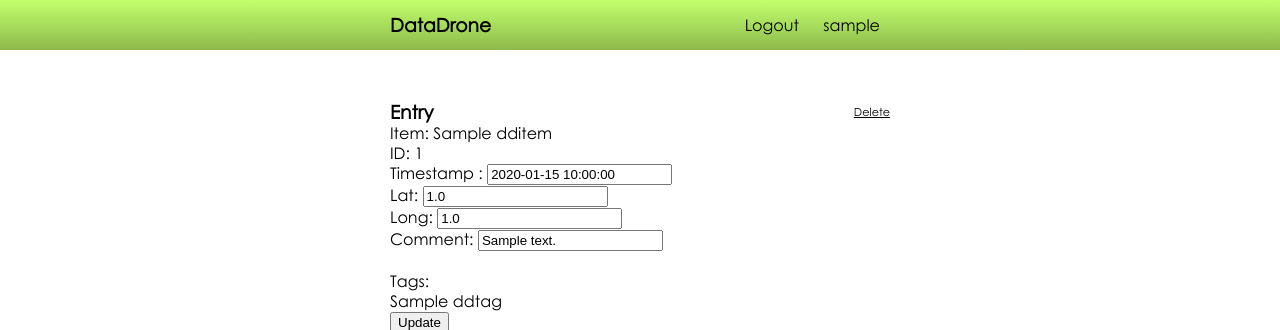
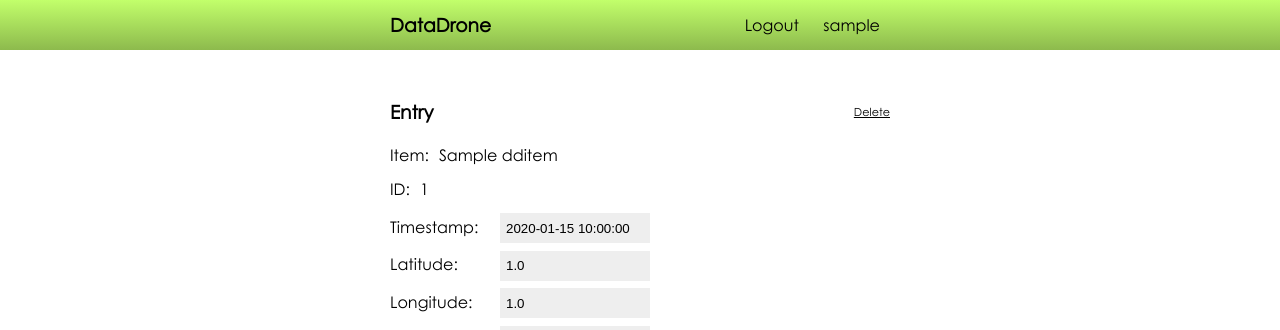
Before and after one commit to SamuelRosander/datadrone, a Flask app: page /entry/1 in a window 1280 px wide. Shown: the top 330 px of the page. Run offline with Flask 2, Linux system fonts and the light colour scheme; a user stored in the database is signed in; tables that the repository leaves empty hold one stand-in row (values such as "Sample post"); some libraries are stand-ins or nearby versions.

Commit message:
Visual changes to entry page

```diff
--- a/datadrone/static/style.css
+++ b/datadrone/static/style.css
@@ -28,8 +28,7 @@ a:hover {
 }
 
 h1, h2, h3, h4, h5, h6 {
-	padding: 0;
-	margin: 0;
+	margin: 0 0 20px 0;
 }
 
 #banner {
@@ -64,6 +63,18 @@ h1, h2, h3, h4, h5, h6 {
 
 .right {
   float:right;
+}
+
+.entry-label {
+  height: 30px;
+  margin: 2px 0;
+  padding-right: 10px;
+  /* width: 100px; */
+  display: inline-block;
+}
+
+.fixed-width {
+  width: 100px;
 }
 
 .form {
--- a/datadrone/templates/entry.html
+++ b/datadrone/templates/entry.html
@@ -3,18 +3,18 @@
 {% block body %}
 
 <div class="right">
-  <a href="{{ url_for('entry_delete', entry_id=entry.entry_id) }}" class="link-small">Delete</a>
+  <a href="{{ url_for('entry_delete', entry_id=entry.entry_id) }}" class="link-small" onClick="return confirm('Are you sure you want to delete this entry?')">Delete</a>
 </div>
 <h3>Entry</h3>
 <form method="POST" action="">
   {{ form.hidden_tag() }}
 
-  Item: <a href="{{ url_for('details', item_id=entry.item.item_id) }}">{{ entry.item.itemname }}</a><br>
-  ID: {{ entry.entry_id }}<br>
-  Timestamp : {{ form.timestamp }}<br>
-  Lat: {{ form.latitude }}<br>
-  Long: {{ form.longitude }}<br>
-  Comment: {{ form.comment }}<br>
+  <span class="entry-label">Item:</span><a href="{{ url_for('details', item_id=entry.item.item_id) }}">{{ entry.item.itemname }}</a><br>
+  <span class="entry-label">ID:</span>{{ entry.entry_id }}<br>
+  <span class="entry-label fixed-width">Timestamp:</span>{{ form.timestamp(class="form-small") }}<br>
+  <span class="entry-label fixed-width">Latitude:</span>{{ form.latitude(class="form-small") }}<br>
+  <span class="entry-label fixed-width">Longitude:</span>{{ form.longitude(class="form-small") }}<br>
+  <span class="entry-label fixed-width">Comment:</span>{{ form.comment(class="form-small") }}<br>
   <br>
   Tags:<br>
   {% for entrytag in entry.entrytags %}
@@ -27,8 +27,15 @@
 <script>
   function initMap() {
     var map = new google.maps.Map(document.getElementById('map'), {
-        zoom: 15,
-        center: {lat: {{ entry.latitude }}, lng: {{ entry.longitude }}}
+        {% if entry.latitude and entry.longitude %}
+          zoom: 15,
+          center: {lat: {{ entry.latitude }}, lng: {{ entry.longitude }}},
+        {% else %}
+          zoom: 1,
+          center: {lat: 0, lng: 0},
+        {% endif %}
+        mapTypeControl: false,
+        streetViewControl: false
     });
 
     var marker = new google.maps.Marker({
```
